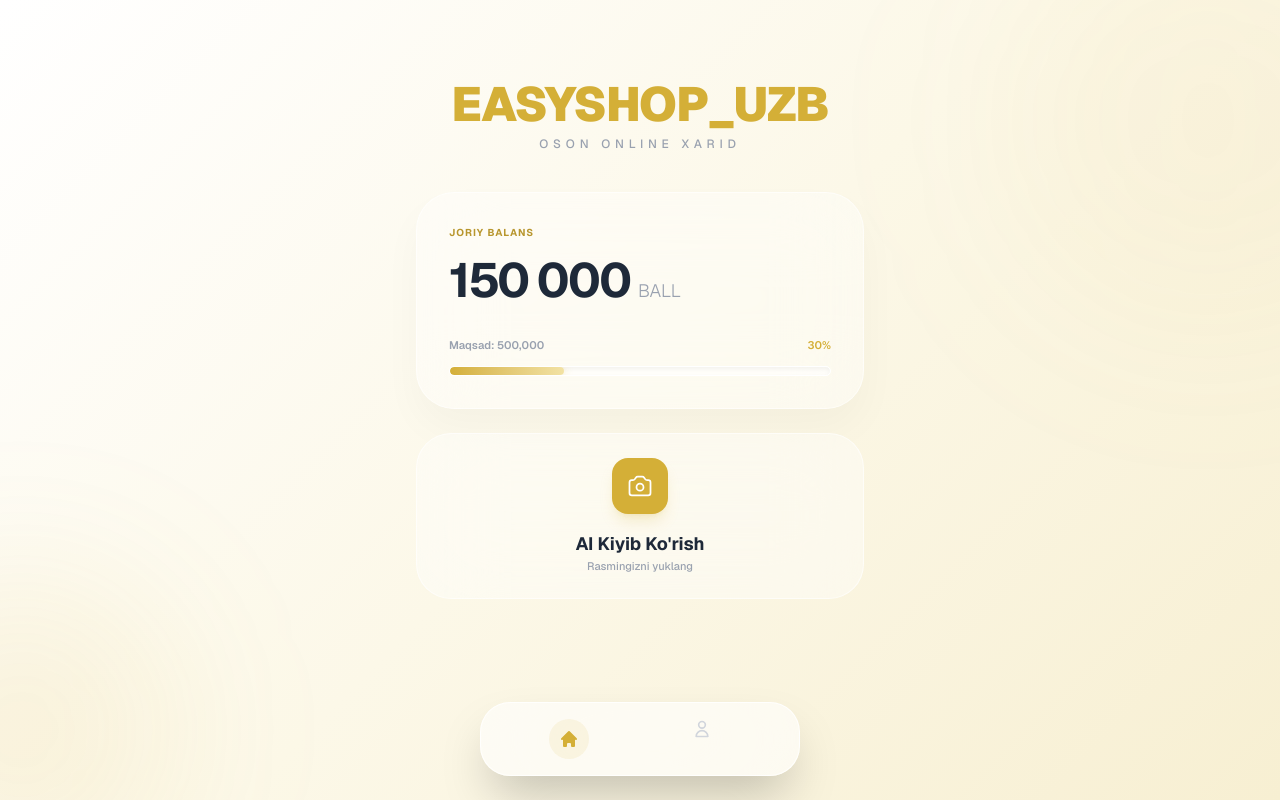
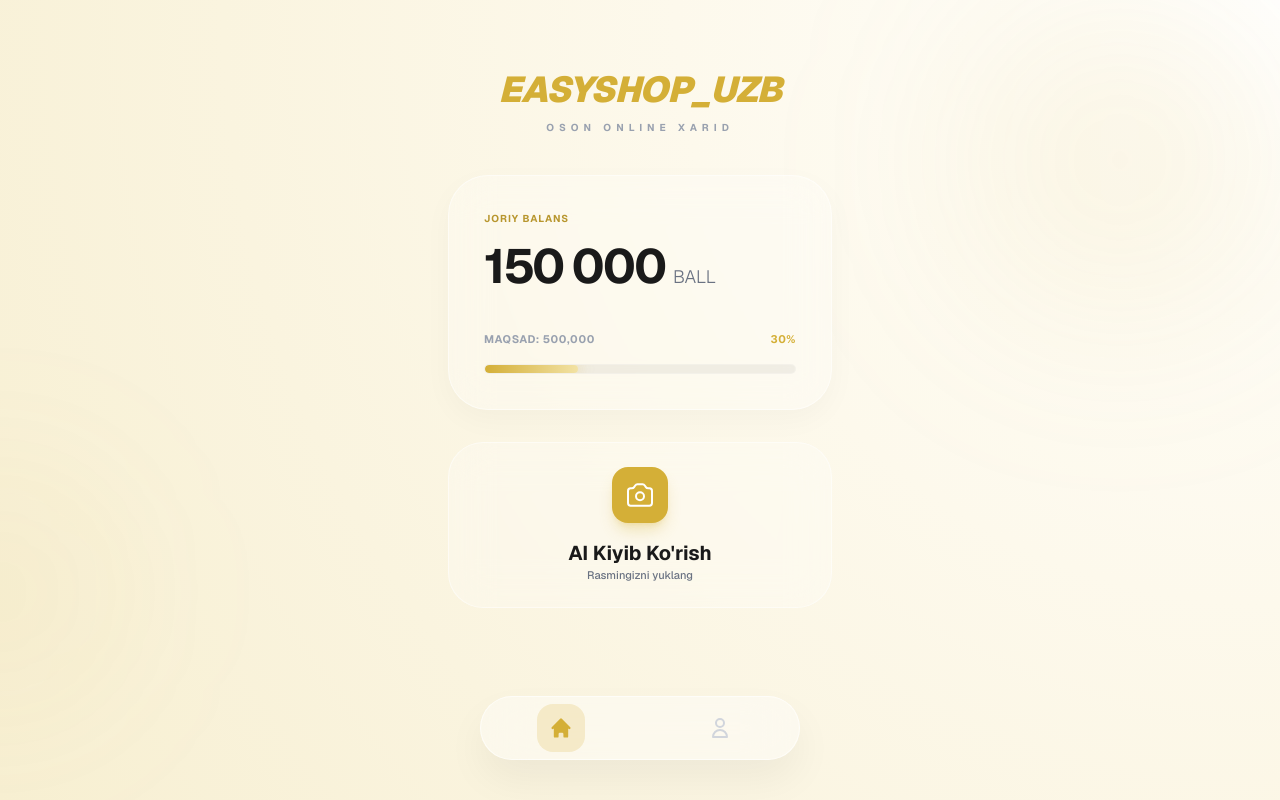
Before and after one commit to NS9121-hash/easyshopuzb-online-store, a Next.js app: page / in a window 1280 px wide. Built offline with nearby package versions, Linux system fonts and the light colour scheme.

Commit message:
Update page.tsx

```diff
--- a/app/page.tsx
+++ b/app/page.tsx
@@ -2,77 +2,103 @@
 'use client';
 
 export default function Home() {
-  const balance = 150000;
-  const goal = 500000;
-  const percentage = (balance / goal) * 100;
-
   return (
-    <main className="min-h-screen p-4 md:p-8 relative overflow-hidden font-sans"
+    <main className="min-h-screen w-full relative overflow-hidden font-sans flex flex-col items-center"
       style={{
-        background: 'linear-gradient(135deg, #ffffff 0%, #fcf8e8 50%, #f7efd2 100%)'
+        background: 'radial-gradient(circle at top right, #ffffff 0%, #fdf9ec 40%, #f7efd2 100%)',
+        padding: '24px'
       }}>
 
-      {/* FONDIAGI NOZIK TILLA DOG'LAR */}
-      <div className="absolute top-[-10%] right-[-10%] w-[400px] h-[400px] bg-[#d4af37]/5 rounded-full blur-[100px]"></div>
-      <div className="absolute bottom-[-10%] left-[-10%] w-[300px] h-[300px] bg-[#d4af37]/10 rounded-full blur-[80px]"></div>
+      {/* FONDIAGI NOZIK TILLA DOG'LAR (Blur effekti fonni boyitadi) */}
+      <div className="absolute top-0 right-0 w-80 h-80 bg-[#d4af37]/10 rounded-full blur-[100px] pointer-events-none"></div>
+      <div className="absolute bottom-20 left-[-10%] w-64 h-64 bg-[#d4af37]/5 rounded-full blur-[80px] pointer-events-none"></div>
 
       {/* HEADER: EASYSHOP_UZB */}
       <div className="relative z-10 text-center mt-12 mb-10">
-        <h1 className="text-4xl md:text-5xl font-black tracking-tight text-[#d4af37] leading-none">
+        <h1 className="text-4xl font-black tracking-tight text-[#d4af37] leading-none uppercase italic">
           EASYSHOP_UZB
         </h1>
-        <p className="text-[10px] md:text-xs font-medium text-gray-400 tracking-[0.4em] uppercase mt-2">
+        <p className="text-[10px] font-bold text-gray-400 tracking-[0.5em] uppercase mt-3">
           Oson online xarid
         </p>
       </div>
 
-      <div className="max-w-md mx-auto space-y-6 relative z-10">
+      <div className="w-full max-w-sm space-y-8 relative z-10">
 
         {/* 1. JORIY BALANS KARTASI (ASLIY LIQUID GLASS) */}
-        <div className="bg-white/40 backdrop-blur-2xl border border-white/60 p-8 rounded-[38px] shadow-[0_20px_40px_rgba(0,0,0,0.03)]">
+        <div style={{
+          backgroundColor: 'rgba(255, 255, 255, 0.25)', // SHAFFOFLIKNI OSHIRDIK
+          backdropFilter: 'blur(20px)',               // SHISHA EFFEKTI
+          WebkitBackdropFilter: 'blur(20px)',         // SAFARI UCHUN
+          border: '1px solid rgba(255, 255, 255, 0.5)', // CHEGARA YALTIRASHI
+          borderRadius: '40px',
+          padding: '35px',
+          boxShadow: '0 10px 30px rgba(0, 0, 0, 0.03)'
+        }}>
           <p className="text-[10px] font-bold text-[#b8962e] tracking-widest uppercase mb-4">Joriy Balans</p>
 
-          <div className="flex items-baseline gap-2 mb-8">
-            <span className="text-5xl font-bold text-gray-800 tracking-tighter">150 000</span>
-            <span className="text-lg font-light text-gray-400">BALL</span>
+          <div className="flex items-baseline gap-2 mb-10">
+            <span className="text-5xl font-bold text-[#1a1a1a] tracking-tighter">150 000</span>
+            <span className="text-lg font-light text-gray-500">BALL</span>
           </div>
 
-          <div className="space-y-3">
-            <div className="flex justify-between text-[11px] font-semibold">
-              <span className="text-gray-400">Maqsad: 500,000</span>
+          <div className="space-y-4">
+            <div className="flex justify-between text-[11px] font-bold text-gray-400 tracking-wider">
+              <span>MAQSAD: 500,000</span>
               <span className="text-[#d4af37]">30%</span>
             </div>
             {/* SILLIQ PROGRESS BAR */}
-            <div className="h-2.5 bg-white/60 rounded-full border border-white shadow-inner overflow-hidden">
+            <div className="h-2.5 bg-black/5 rounded-full overflow-hidden relative border border-white/20">
               <div
-                className="h-full bg-gradient-to-r from-[#d4af37] to-[#f2e2a4] rounded-full shadow-[0_0_10px_rgba(212,175,55,0.3)]"
-                style={{ width: '30%' }}
+                className="h-full bg-[#d4af37] rounded-full"
+                style={{
+                  width: '30%',
+                  boxShadow: '0 0 15px rgba(212, 175, 55, 0.5)',
+                  background: 'linear-gradient(90deg, #d4af37 0%, #f2e2a4 100%)'
+                }}
               ></div>
             </div>
           </div>
         </div>
 
-        {/* 2. AI VIRTUAL TRY-ON (KICHIKROQ VA NAFIS) */}
-        <div className="bg-white/40 backdrop-blur-2xl border border-white/60 p-6 rounded-[35px] flex flex-col items-center group cursor-pointer active:scale-95 transition-all">
-          <div className="w-14 h-14 bg-[#d4af37] rounded-2xl flex items-center justify-center mb-4 shadow-lg shadow-[#d4af37]/20">
-            <svg className="w-7 h-7 text-white" fill="none" stroke="currentColor" viewBox="0 0 24 24">
+        {/* 2. AI VIRTUAL TRY-ON KARTASI */}
+        <div style={{
+          backgroundColor: 'rgba(255, 255, 255, 0.25)', // SHAFFOFLIK
+          backdropFilter: 'blur(20px)',
+          WebkitBackdropFilter: 'blur(20px)',
+          border: '1px solid rgba(255, 255, 255, 0.5)',
+          borderRadius: '35px',
+          padding: '24px',
+          display: 'flex',
+          flexDirection: 'column',
+          alignItems: 'center'
+        }} className="active:scale-95 transition-all">
+          <div className="w-14 h-14 bg-[#d4af37] rounded-2xl flex items-center justify-center mb-4 shadow-lg shadow-[#d4af37]/30">
+            <svg className="w-8 h-8 text-white" fill="none" stroke="currentColor" viewBox="0 0 24 24">
               <path strokeLinecap="round" strokeLinejoin="round" strokeWidth={1.5} d="M3 9a2 2 0 012-2h.93a2 2 0 001.664-.89l.812-1.22A2 2 0 0110.07 4h3.86a2 2 0 011.664.89l.812 1.22A2 2 0 0018.07 7H19a2 2 0 012 2v9a2 2 0 01-2 2H5a2 2 0 01-2-2V9z" />
               <path strokeLinecap="round" strokeLinejoin="round" strokeWidth={1.5} d="M15 13a3 3 0 11-6 0 3 3 0 016 0z" />
             </svg>
           </div>
-          <h3 className="text-lg font-bold text-gray-800">AI Kiyib Ko'rish</h3>
-          <p className="text-[11px] text-gray-400 font-medium">Rasmingizni yuklang</p>
+          <h3 className="text-xl font-bold text-[#1a1a1a]">AI Kiyib Ko'rish</h3>
+          <p className="text-[11px] text-gray-500 font-medium">Rasmingizni yuklang</p>
         </div>
 
       </div>
 
-      {/* BOTTOM NAV BAR (TELEFON UCHUN OPTIMIZATSIYA) */}
-      <div className="fixed bottom-6 left-1/2 -translate-x-1/2 w-[90%] max-w-xs bg-white/60 backdrop-blur-3xl border border-white/80 p-4 rounded-[30px] shadow-2xl flex justify-around items-center">
-        <div className="w-10 h-10 bg-[#d4af37]/10 rounded-full flex items-center justify-center text-[#d4af37]">
-          <svg className="w-5 h-5" fill="currentColor" viewBox="0 0 20 20"><path d="M10.707 2.293a1 1 0 00-1.414 0l-7 7a1 1 0 001.414 1.414L4 10.414V17a1 1 0 001 1h2a1 1 0 001-1v-2a1 1 0 011-1h2a1 1 0 011 1v2a1 1 0 001 1h2a1 1 0 001-1v-6.586l.293.293a1 1 0 001.414-1.414l-7-7z" /></svg>
+      {/* 3. FLOATING NAV BAR */}
+      <div className="fixed bottom-10 w-[85%] max-w-xs h-16 flex justify-around items-center" style={{
+          backgroundColor: 'rgba(255, 255, 255, 0.4)',
+          backdropFilter: 'blur(25px)',
+          WebkitBackdropFilter: 'blur(25px)',
+          border: '1px solid rgba(255, 255, 255, 0.6)',
+          borderRadius: '32px',
+          boxShadow: '0 20px 40px rgba(0, 0, 0, 0.05)'
+      }}>
+        <div className="p-3 bg-[#d4af37]/20 rounded-2xl text-[#d4af37]">
+          <svg className="w-6 h-6" fill="currentColor" viewBox="0 0 20 20"><path d="M10.707 2.293a1 1 0 00-1.414 0l-7 7a1 1 0 001.414 1.414L4 10.414V17a1 1 0 001 1h2a1 1 0 001-1v-2a1 1 0 011-1h2a1 1 0 011 1v2a1 1 0 001 1h2a1 1 0 001-1v-6.586l.293.293a1 1 0 001.414-1.414l-7-7z" /></svg>
         </div>
-        <div className="w-10 h-10 text-gray-300">
-           <svg className="w-5 h-5" fill="none" stroke="currentColor" viewBox="0 0 24 24"><path strokeLinecap="round" strokeLinejoin="round" strokeWidth={2} d="M16 7a4 4 0 11-8 0 4 4 0 018 0zM12 14a7 7 0 00-7 7h14a7 7 0 00-7-7z" /></svg>
+        <div className="p-3 text-gray-300">
+          <svg className="w-6 h-6" fill="none" stroke="currentColor" viewBox="0 0 24 24"><path strokeLinecap="round" strokeLinejoin="round" strokeWidth={2} d="M16 7a4 4 0 11-8 0 4 4 0 018 0zM12 14a7 7 0 00-7 7h14a7 7 0 00-7-7z" /></svg>
         </div>
       </div>
 
```
